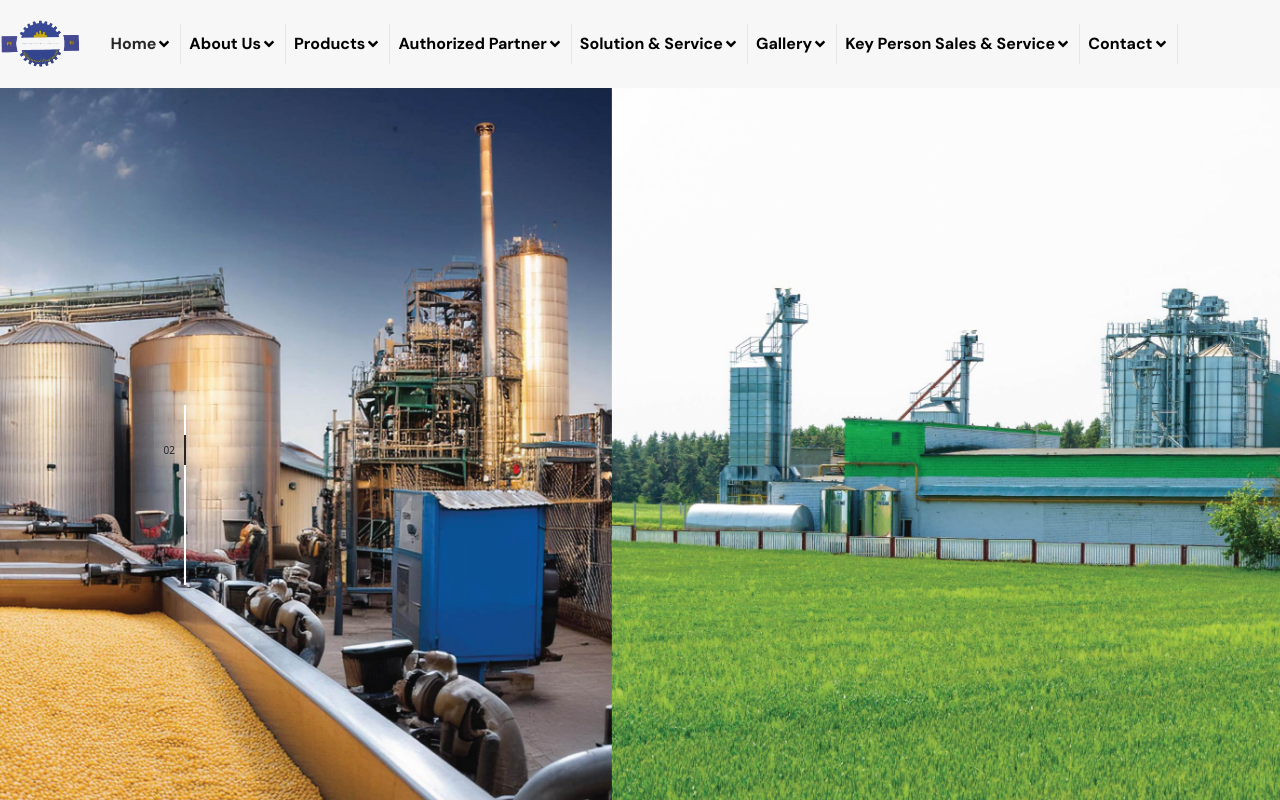
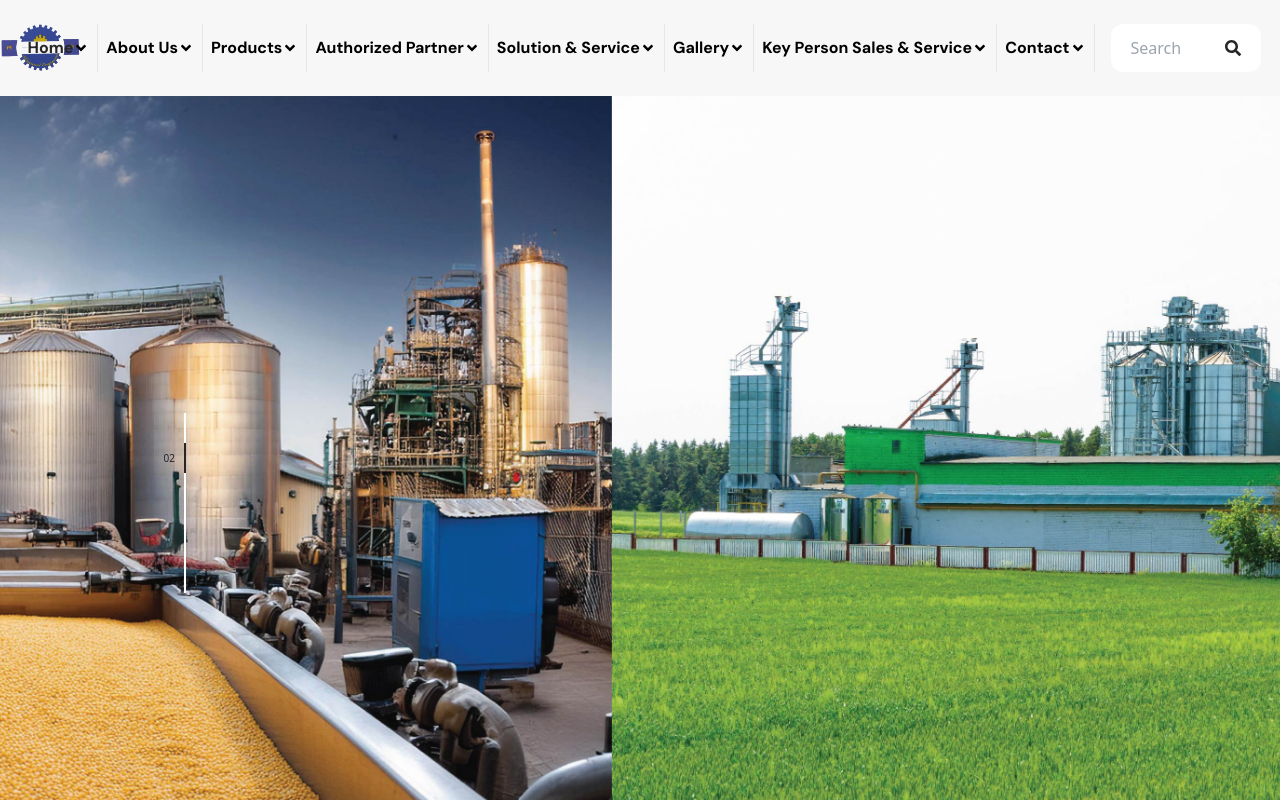
Before and after one commit to shamim150/Advance-Engineering, a React (Vite) app: page / in a window 1280 px wide. Shown: the top 800 px of the page. Built offline with nearby package versions, Linux system fonts and the light colour scheme.

Commit message:
searchbardone

```diff
--- a/src/components/Navbar.jsx
+++ b/src/components/Navbar.jsx
@@ -6,7 +6,7 @@ import logo from "/Logo.png";
 import Li from "./layer/Li";
 import { PiDotsNineBold } from "react-icons/pi";
 import { IoIosPerson, IoMdArrowDropdown } from "react-icons/io";
-import { FaAngleDown, FaShoppingCart } from "react-icons/fa";
+import { FaAngleDown, FaSearch, FaShoppingCart } from "react-icons/fa";
 
 export const Navbar = () => {
   let [show, setShow] = useState(false);
@@ -38,20 +38,58 @@ export const Navbar = () => {
           <ul
             className={`text-center transition-all duration-300 flex md:flex-row  flex-col  bg-slate-300 md:bg-transparent absolute top-full left-0 md:static w-full md:w-auto p-4 md:p-0
 
-            ${
-            show ? "translate-x-0 " : "translate-x-full md:translate-x-0"
-          }`}
+            ${show ? "translate-x-0 " : "translate-x-full md:translate-x-0"}`}
           >
+            <Li to={"/"} className="text-primary  " liText="Home" />
+            <Li to={"/aboutus"} liText="About Us" iconName={<FaAngleDown />} />
+            <Li to={"/products"} liText="Products" iconName={<FaAngleDown />} />
+            <Li
+              to={"/authorized"}
+              liText="Authorized Partner"
+              iconName={<FaAngleDown />}
+            />
+            <Li
+              to={"/solutionservice"}
+              liText="Solution & Service"
+              iconName={<FaAngleDown />}
+            />
+            <Li to={"/gallery"} liText="Gallery" iconName={<FaAngleDown />} />
+            <Li
+              to={"/keyperson"}
+              liText="Key Person Sales & Service"
+              iconName={<FaAngleDown />}
+            />
+            <Li to={"/contact"} liText="Contact" iconName={<FaAngleDown />} />
 
 
-          <Li to={"/"} className="text-primary  " liText="Home"/>
-          <Li to={"/aboutus"} liText="About Us"iconName={<FaAngleDown />}  />
-          <Li to={"/products"} liText="Products"iconName={<FaAngleDown />}  />
-          <Li  to={"/authorized"} liText="Authorized Partner"iconName={<FaAngleDown />}  />
-          <Li to={"/solutionservice"} liText="Solution & Service"iconName={<FaAngleDown />}  />
-          <Li to={"/gallery"} liText="Gallery"iconName={<FaAngleDown />}  />
-          <Li to={"/keyperson"} liText="Key Person Sales & Service"iconName={<FaAngleDown />}  />
-          <Li to={"/contact"} liText="Contact"iconName={<FaAngleDown />}  />
+              {" "}
+           {/* <div className="flex items-center relative">
+           <input
+                className="rounded-[10px] text-center overflow-hidden ml-10 cursor-pointer py-3 md:w-40 w-full bg-white  "
+                type="text"
+                placeholder="Search"
+              />
+
+              <FaSearch className="absolute top-1/2 -translate-y-1/2" />
+           </div> */}
+
+
+
+
+
+           <div className="serach relative w-full md:w-auto rounded-xl overflow-hidden ml-4">
+          <input
+            className="md:w-[150px] rounded-xl  w-full md:py-3 py-2 md:px-5 px-3 outline-0 bg-white"
+            type="text"
+            placeholder="Search"
+          />
+
+          <FaSearch className="absolute top-1/2 -translate-y-1/2 md:right-5 right-3 text-primary" />
+        </div>
+
+
+
+
 
           </ul>
         </div>
```
Also changed, not shown: src/components/Banner.jsx (+1 -26 lines). Lines whose indentation alone changed are shown as unchanged.
